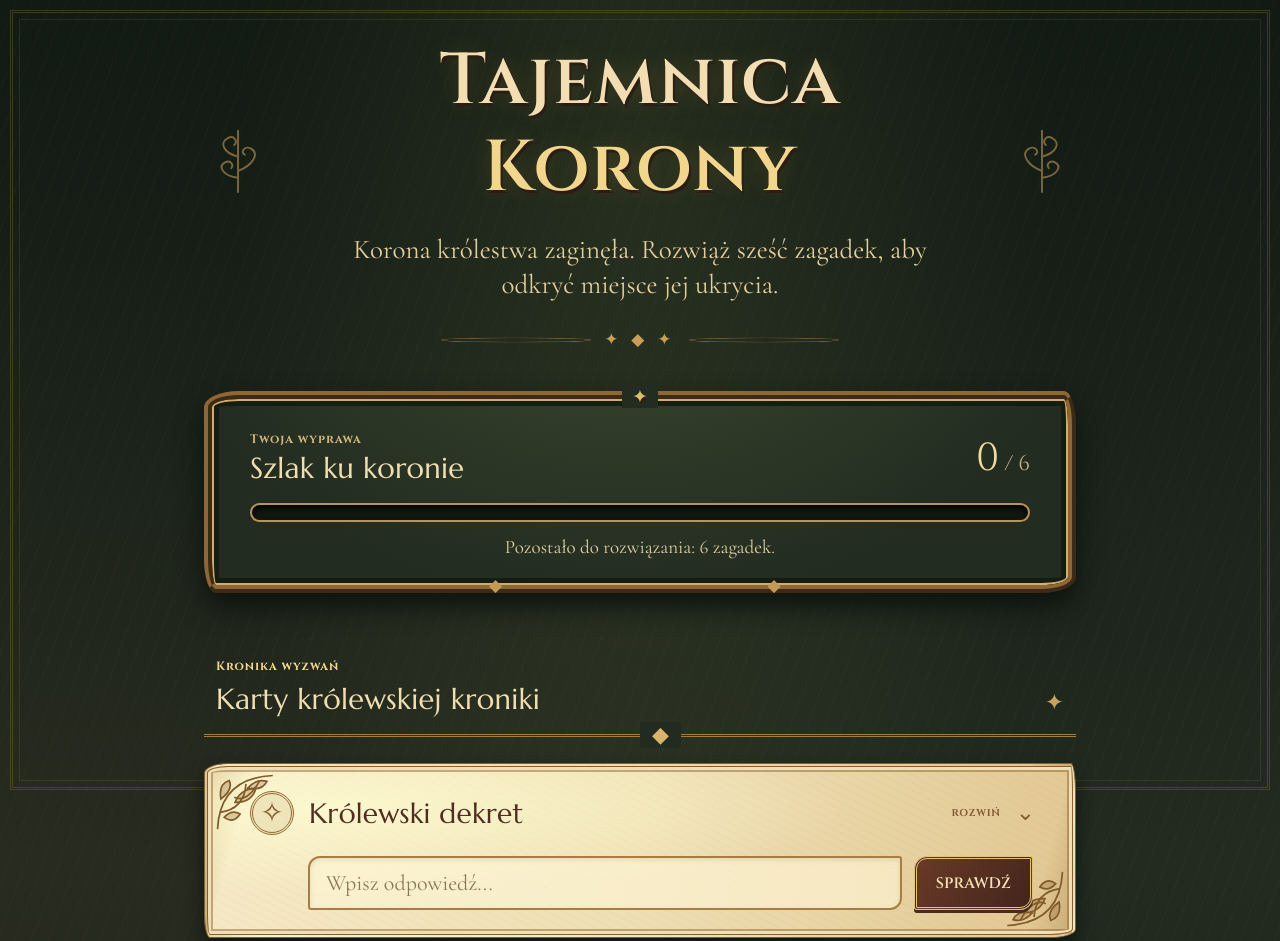
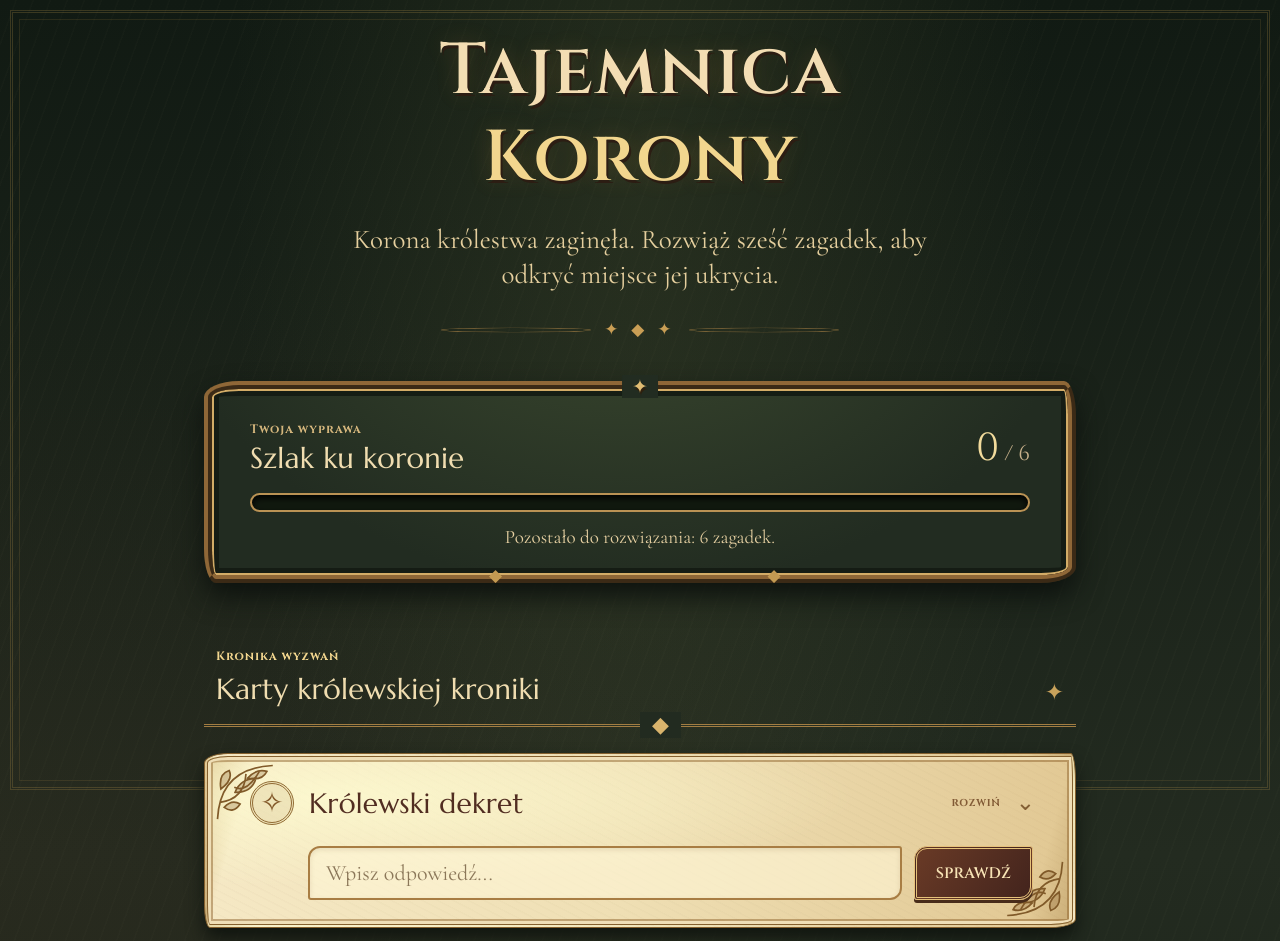
Before and after one commit to GraTerenowa/TajemnicaKorony, a plain HTML site: page index.html in a window 1280 px wide. Shown: the top 941 px of the page. Drawn offline with nearby package versions, Linux system fonts and the light colour scheme.

Commit message:
Update style.css

```diff
--- a/style.css
+++ b/style.css
@@ -155,3 +155,7 @@ h2,h3,.task-title {font-family:'Marcellus',Georgia,serif; font-weight:400; lette
  .hero::before {left:-6px;} .hero::after {right:-6px;}
  .task-title {font-size:20px;}
 }
+
+/* Tytuł rozpoczyna stronę — brak dekoracji nad nim. */
+.hero { padding-top: 8px; }
+.hero::before, .hero::after { display: none; }
```
